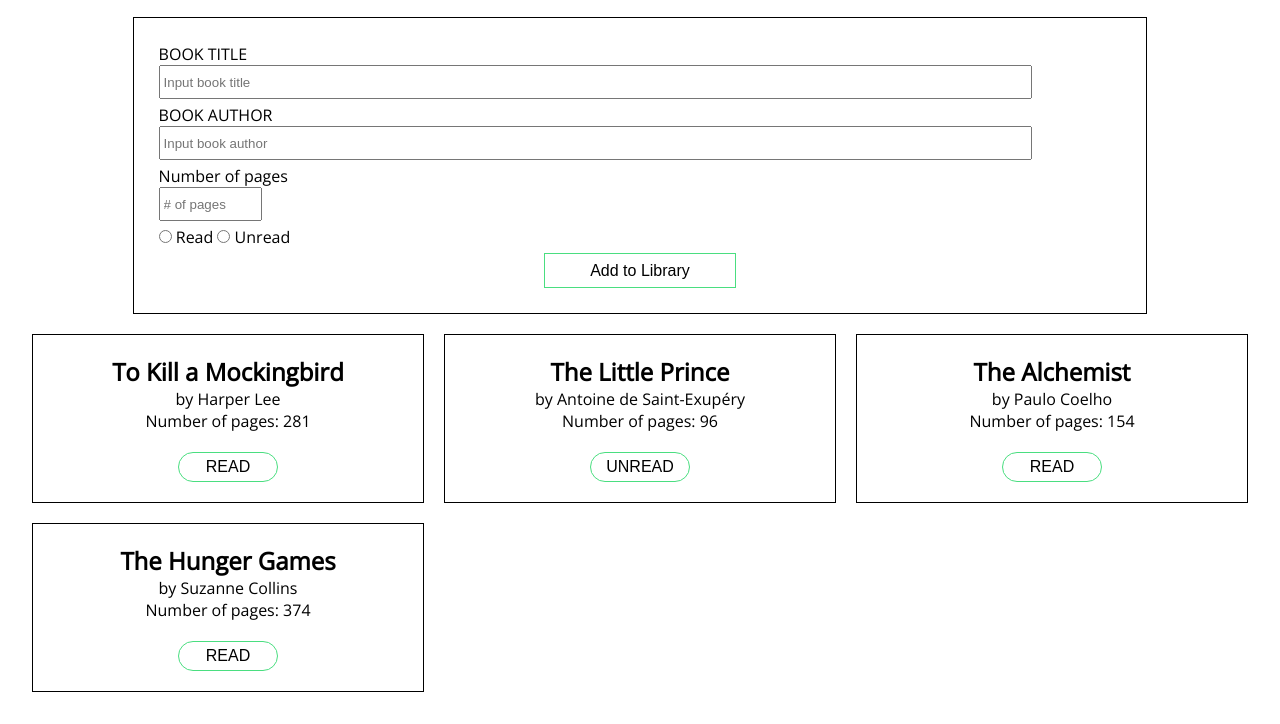
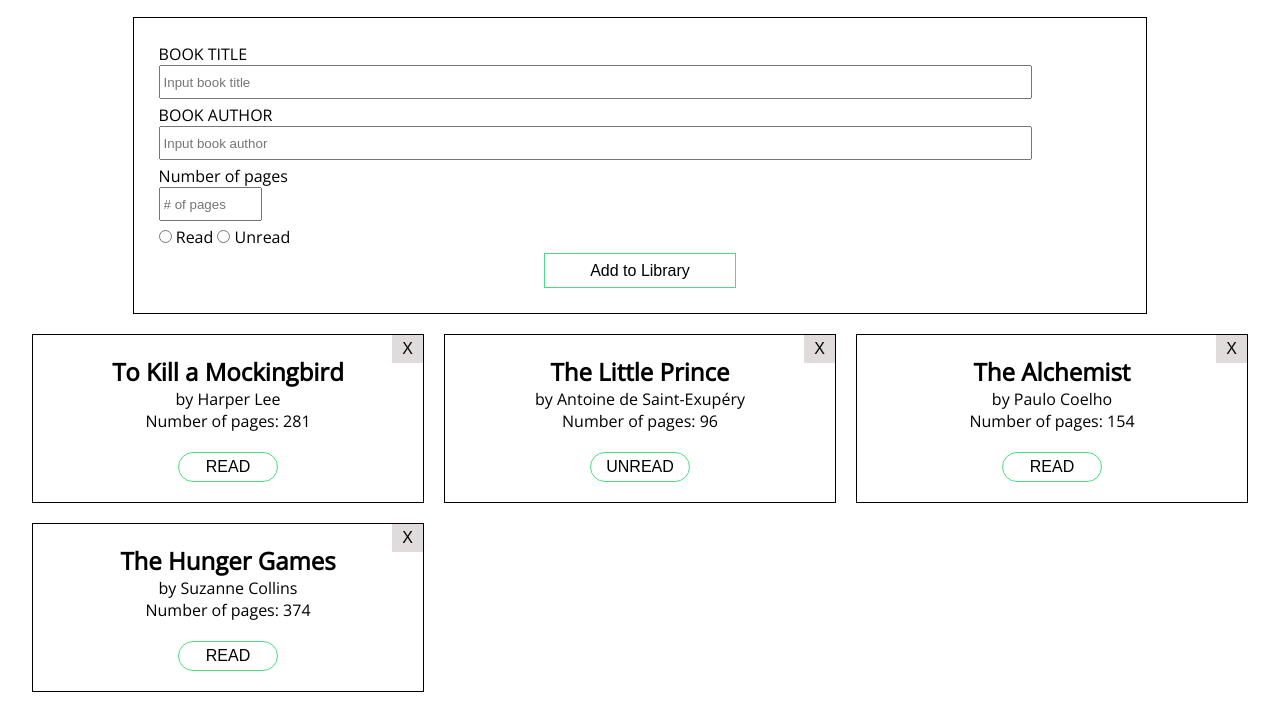
Before and after one commit to LetsGo12300/library, a plain HTML site: page index.html in a window 1280 px wide. Shown: the part 158-882 px from the top of the page. Drawn offline with nearby package versions, Linux system fonts and the light colour scheme.

Commit message:
Added delete button on each of the displayed books

```diff
--- a/static/script.js
+++ b/static/script.js
@@ -19,6 +19,12 @@
 function printBook(book){   // adds a book to div container
     const content = document.createElement('div');
     content.classList.add('card');
+    content.setAttribute('data-index', myLibrary.indexOf(book));
+
+    const deleteButton = document.createElement('button');
+    deleteButton.classList.add('del-btn');
+    deleteButton.textContent = 'X';
+    content.appendChild(deleteButton);
 
     const title = document.createElement('h2');
     title.textContent = book.title;
--- a/static/styles.css
+++ b/static/styles.css
@@ -29,6 +29,7 @@
     flex-direction: column;
     justify-content: flex-start;
     align-items: center;
+    position: relative;
 }
 
 .read-btn{
@@ -99,6 +100,19 @@
 }
 
 button:hover{
-
     background-color: #4ade80;
 }
+
+.del-btn{
+    padding: 5px 10px;
+    border-radius: 0;
+    border: none;
+    background-color: #e2dbdb;
+    position: absolute;
+    top: 0;
+    right: 0;
+}
+
+.del-btn:hover{
+    background-color: #b91c1c;
+}
```
